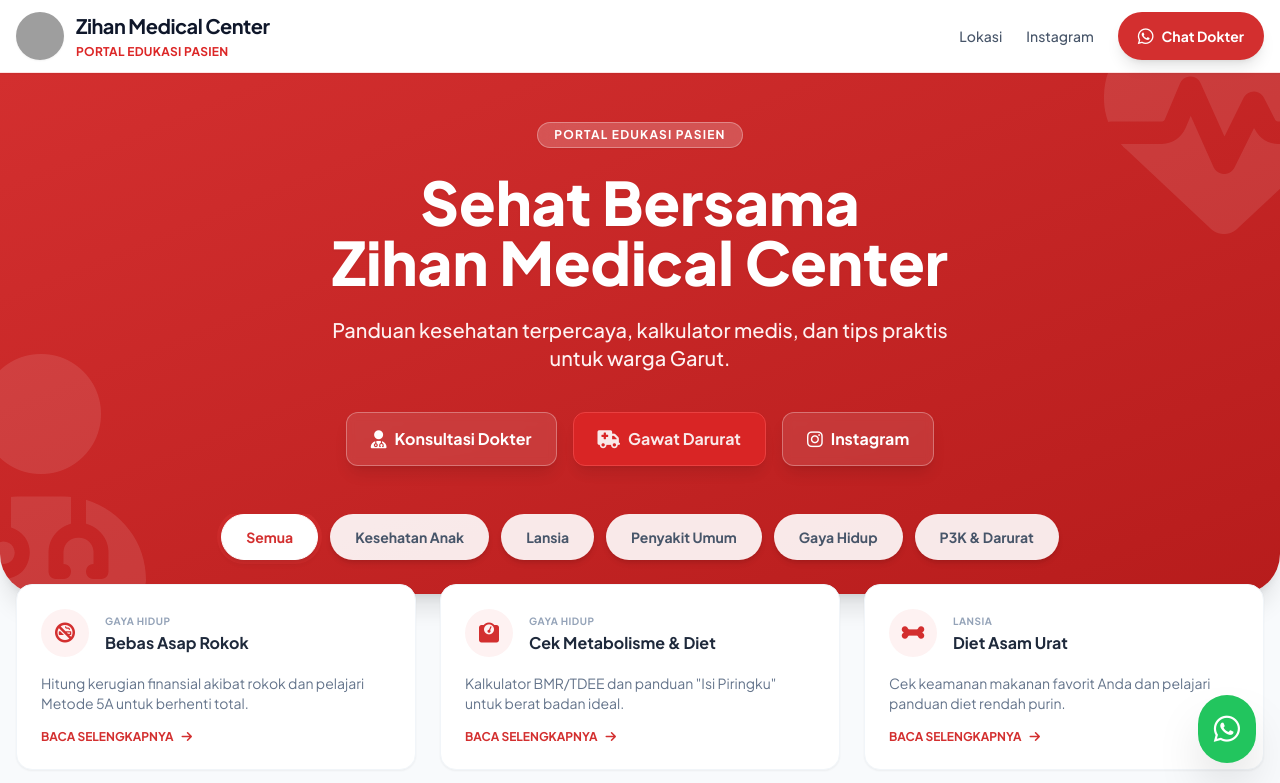
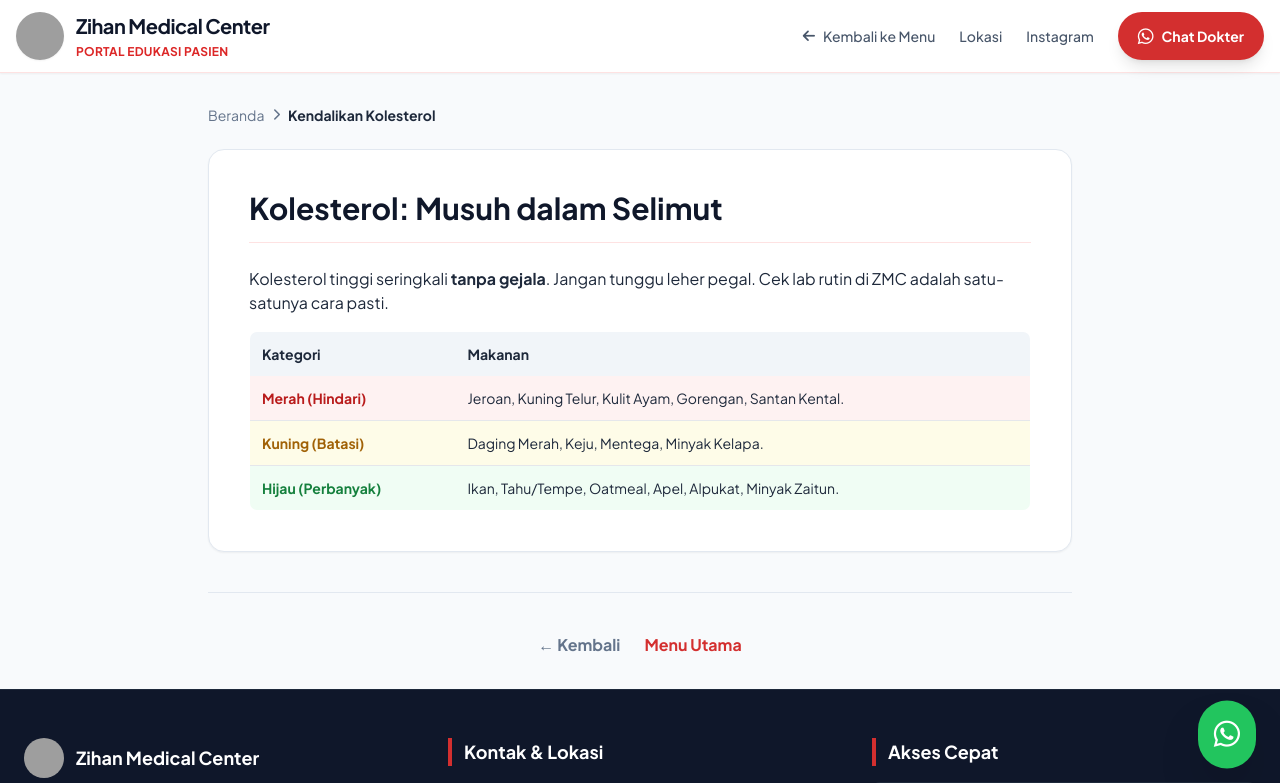
Before and after one commit to psychoMetryx/ZMC-Portal, a React (Vite) app: page /artikel/cholesterol in a window 1280 px wide. Shown: the top 783 px of the page. Built offline with nearby package versions, Linux system fonts and the light colour scheme; grey boxes are pictures that could not be loaded.

Commit message:
Add React Router deep-link routing and update docs

```diff
--- a/App.tsx
+++ b/App.tsx
@@ -1,58 +1,44 @@
-import React, { useState, useEffect } from 'react';
+import React from 'react';
+import {
+  BrowserRouter,
+  Routes,
+  Route,
+  useNavigate,
+  useLocation,
+} from 'react-router-dom';
 import Layout from './components/Layout';
 import Home from './pages/Home';
-import { ARTICLES } from './services/articleRegistry';
+import ArticlePage from './pages/ArticlePage';
 
-const App: React.FC = () => {
-  // Simple router state: 'home' or article ID
-  const [currentView, setCurrentView] = useState<string>('home');
+const AppRoutes: React.FC = () => {
+  const navigate = useNavigate();
+  const location = useLocation();
 
-  // Scroll to top on view change
-  useEffect(() => {
-    window.scrollTo(0, 0);
-  }, [currentView]);
-
-  const activeArticle = ARTICLES.find(a => a.id === currentView);
+  const goHome = () => navigate('/');
 
   return (
-    <Layout
-      onGoHome={() => setCurrentView('home')}
-      isHome={currentView === 'home'}
-    >
-      {currentView === 'home' ? (
-        <Home onNavigate={setCurrentView} />
-      ) : activeArticle ? (
-        <div className="container mx-auto px-4 py-8 max-w-4xl">
-          {/* Breadcrumb */}
-          <div className="flex items-center gap-2 text-sm text-slate-500 mb-6">
-            <span onClick={() => setCurrentView('home')} className="cursor-pointer hover:text-zmc-red hover:underline">Beranda</span>
-            <i className="fa-solid fa-chevron-right text-xs"></i>
-            <span className="text-slate-800 font-bold">{activeArticle.title}</span>
-          </div>
-
-          {/* Render the specific component */}
-          <div className="animate-fade-in">
-            {activeArticle.component}
-          </div>
-
-          {/* Bottom Nav */}
-          <div className="mt-10 pt-10 border-t border-slate-200 text-center">
-            <button
-              onClick={() => setCurrentView('home')}
-              className="text-zmc-red font-bold hover:underline"
-            >
-              &larr; Kembali ke Daftar Artikel
-            </button>
-          </div>
-        </div>
-      ) : (
-        <div className="p-10 text-center">
-          <h2 className="text-2xl font-bold">Halaman tidak ditemukan</h2>
-          <button onClick={() => setCurrentView('home')} className="mt-4 text-blue-600 underline">Kembali</button>
-        </div>
-      )}
+    <Layout onGoHome={goHome} isHome={location.pathname === '/'}>
+      <Routes>
+        <Route path="/" element={<Home onNavigate={(id) => navigate(`/artikel/${id}`)} />} />
+        <Route path="/artikel/:id" element={<ArticlePage onGoHome={goHome} />} />
+        <Route
+          path="*"
+          element={(
+            <div className="p-10 text-center">
+              <h2 className="text-2xl font-bold">Halaman tidak ditemukan</h2>
+              <button onClick={goHome} className="mt-4 text-blue-600 underline">Kembali</button>
+            </div>
+          )}
+        />
+      </Routes>
     </Layout>
   );
 };
 
+const App: React.FC = () => (
+  <BrowserRouter>
+    <AppRoutes />
+  </BrowserRouter>
+);
+
 export default App;
--- a/package.json
+++ b/package.json
@@ -10,7 +10,8 @@
   },
   "dependencies": {
     "react": "^19.2.0",
-    "react-dom": "^19.2.0"
+    "react-dom": "^19.2.0",
+    "react-router-dom": "^6.28.0"
   },
   "devDependencies": {
     "@types/node": "^22.14.0",
--- /dev/null
+++ b/pages/ArticlePage.tsx
@@ -0,0 +1,67 @@
+import React, { useEffect } from 'react';
+import { useNavigate, useParams, Link } from 'react-router-dom';
+import { ARTICLES } from '../services/articleRegistry';
+
+interface ArticlePageProps {
+  onGoHome: () => void;
+}
+
+const ArticlePage: React.FC<ArticlePageProps> = ({ onGoHome }) => {
+  const { id } = useParams<{ id: string }>();
+  const navigate = useNavigate();
+
+  const article = ARTICLES.find((item) => item.id === id);
+
+  useEffect(() => {
+    window.scrollTo(0, 0);
+  }, [id]);
+
+  if (!article) {
+    return (
+      <div className="p-10 text-center">
+        <h2 className="text-2xl font-bold">Artikel tidak ditemukan</h2>
+        <p className="text-slate-500 mt-2">Slug artikel tidak valid atau belum terdaftar.</p>
+        <button
+          onClick={onGoHome}
+          className="mt-4 text-zmc-red font-bold hover:underline"
+        >
+          &larr; Kembali ke Beranda
+        </button>
+      </div>
+    );
+  }
+
+  return (
+    <div className="container mx-auto px-4 py-8 max-w-4xl">
+      {/* Breadcrumb */}
+      <div className="flex items-center gap-2 text-sm text-slate-500 mb-6">
+        <Link to="/" className="hover:text-zmc-red hover:underline">Beranda</Link>
+        <i className="fa-solid fa-chevron-right text-xs"></i>
+        <span className="text-slate-800 font-bold">{article.title}</span>
+      </div>
+
+      {/* Render the specific component */}
+      <div className="animate-fade-in">
+        {article.component}
+      </div>
+
+      {/* Bottom Nav */}
+      <div className="mt-10 pt-10 border-t border-slate-200 text-center">
+        <button
+          onClick={() => navigate(-1)}
+          className="text-slate-500 hover:text-zmc-red font-bold mr-6"
+        >
+          &larr; Kembali
+        </button>
+        <button
+          onClick={onGoHome}
+          className="text-zmc-red font-bold hover:underline"
+        >
+          Menu Utama
+        </button>
+      </div>
+    </div>
+  );
+};
+
+export default ArticlePage;
```
Also changed, not shown: 2 other files (tests, documents, lock files or other folders).
